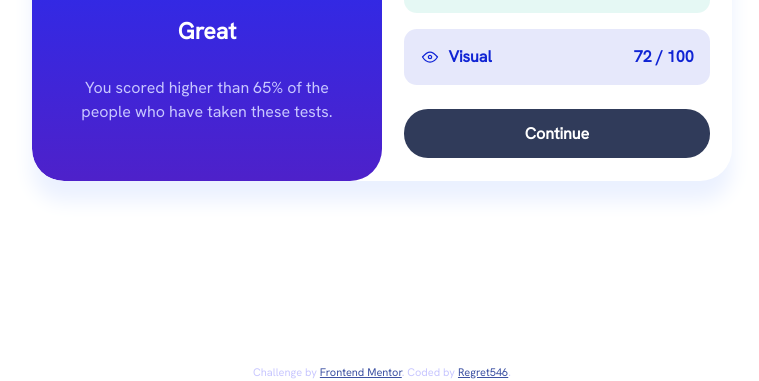
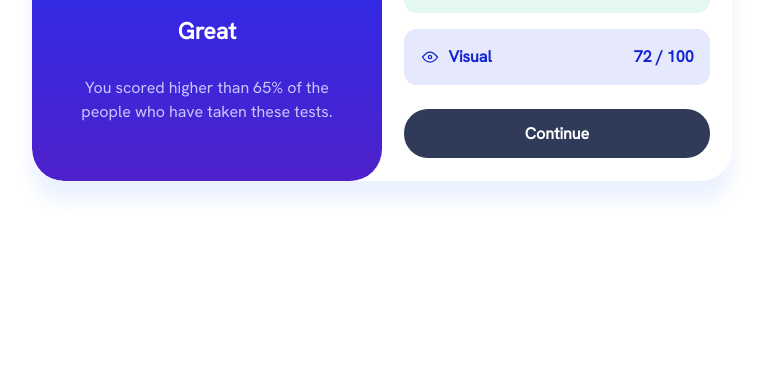
Before and after one commit to regret546/results-summary-component-main, a plain HTML site: page index.html in a window 1280 px wide. Shown: the part 436-817 px from the top of the page, without its empty margins (258-1017 px from the left). Drawn offline with Linux system fonts and the light colour scheme.

Commit message:
revise HTML

```diff
--- a/index.html
+++ b/index.html
@@ -20,15 +20,6 @@
       rel="stylesheet"
     />
     <link rel="stylesheet" href="style.css" class="css" />
-    <style>
-      .attribution {
-        font-size: 11px;
-        text-align: center;
-      }
-      .attribution a {
-        color: hsl(228, 45%, 44%);
-      }
-    </style>
   </head>
   <body>
     <main class="main">
@@ -81,12 +72,5 @@
         </div>
       </article>
     </main>
-
-    <div class="attribution">
-      Challenge by
-      <a href="https://www.frontendmentor.io?ref=challenge" target="_blank"
-        >Frontend Mentor</a
-      >. Coded by <a href="#">Regret546</a>.
-    </div>
   </body>
 </html>
```
